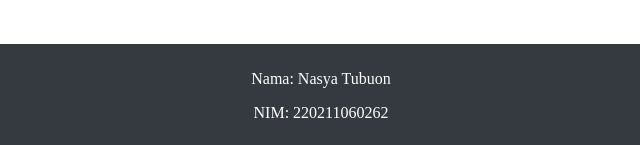
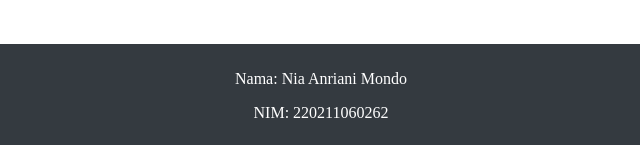
Before and after one commit to niamondo28/tugas-modul2, a plain HTML site: page index.html in a window 1280 px wide. Shown: the part 652-797 px from the top of the page, 319-959 px from the left. Drawn offline with Linux system fonts and the light colour scheme.

Commit message:
Update index.html

```diff
--- a/index.html
+++ b/index.html
@@ -63,7 +63,7 @@
 
   <!-- FOOTER FIXED -->
   <footer>
-    <p>Nama: Nasya Tubuon</p>
+    <p>Nama: Nia Anriani Mondo</p>
     <p>NIM: 220211060262</p>
   </footer>
 </body>
```
